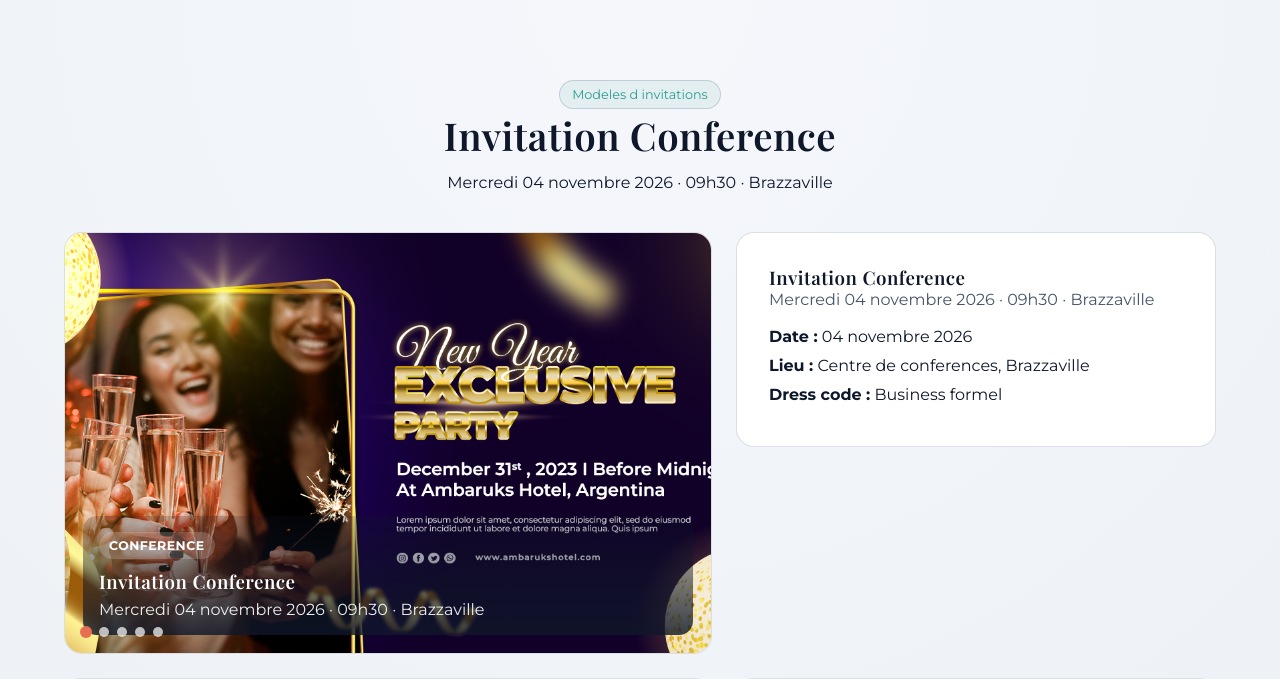
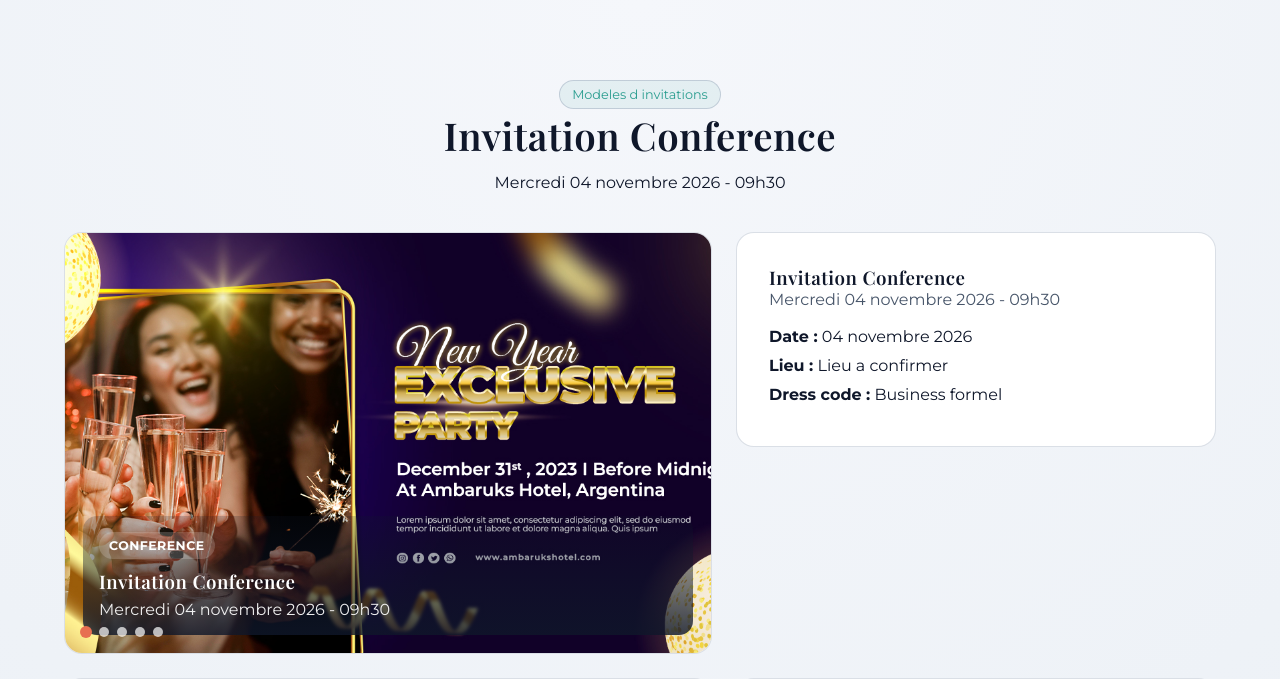
Before and after one commit to lweka/qrGlossaire, a PHP site: page /invitation in a window 1280 px wide. Shown: the top 679 px of the page. Run offline with PHP 8.4, Linux system fonts and the light colour scheme.

Commit message:
Make invitation slider copy location-neutral for international use

```diff
--- a/invitation.php
+++ b/invitation.php
@@ -8,36 +8,36 @@ $modelProfiles = [
     'conference' => [
         'type_label' => 'Conference',
         'headline' => 'Invitation Conference',
-        'meta' => 'Mercredi 04 novembre 2026 · 09h30 · Brazzaville',
+        'meta' => 'Mercredi 04 novembre 2026 - 09h30',
         'date' => '04 novembre 2026',
-        'location' => 'Centre de conferences, Brazzaville',
+        'location' => 'Lieu a confirmer',
         'dress_code' => 'Business formel',
         'rsvp_deadline' => '25 octobre 2026',
     ],
     'mariage' => [
         'type_label' => 'Mariage',
         'headline' => 'Invitation Mariage',
-        'meta' => 'Samedi 12 juillet 2026 · 16h00 · Pointe-Noire',
+        'meta' => 'Samedi 12 juillet 2026 - 16h00',
         'date' => '12 juillet 2026',
-        'location' => 'Salle des fetes Marina, Pointe-Noire',
+        'location' => 'Lieu a confirmer',
         'dress_code' => 'Elegance noire',
         'rsvp_deadline' => '30 juin 2026',
     ],
     'anniversaire' => [
         'type_label' => 'Anniversaire',
         'headline' => 'Invitation Anniversaire',
-        'meta' => 'Vendredi 08 mai 2026 · 19h00 · Dolisie',
+        'meta' => 'Vendredi 08 mai 2026 - 19h00',
         'date' => '08 mai 2026',
-        'location' => 'Lounge Signature, Dolisie',
+        'location' => 'Lieu a confirmer',
         'dress_code' => 'Smart casual',
         'rsvp_deadline' => '30 avril 2026',
     ],
     'corporate' => [
         'type_label' => 'Corporate',
         'headline' => 'Invitation Corporate',
-        'meta' => 'Jeudi 22 septembre 2026 · 10h00 · Pointe-Noire',
+        'meta' => 'Jeudi 22 septembre 2026 - 10h00',
         'date' => '22 septembre 2026',
-        'location' => 'Hotel Atlantic, Pointe-Noire',
+        'location' => 'Lieu a confirmer',
         'dress_code' => 'Tenue professionnelle',
         'rsvp_deadline' => '10 septembre 2026',
     ],
@@ -202,7 +202,7 @@ $activeModel = $invitationModels[0] ?? $modelProfiles['default'];
 </section>
 
 <section class="container" style="padding: 0 0 40px; text-align: center;">
-    <a class="button ghost" href="<?= $baseUrl; ?>/">Retourner a l accueil</a>
+    <a class="button ghost" href="<?= $baseUrl; ?>/">Retourner Ã  l'accueil</a>
 </section>
 
 <?php include __DIR__ . '/includes/footer.php'; ?>
```
